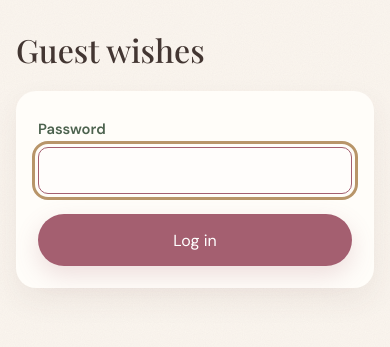
After one commit to LazyFlash0911/Wedding, a Flask app: template wedding/templates/admin_wishes.html in a window 390 px wide. The commit adds this page. Shown: the top 347 px of the page. Run offline with Flask 3, Linux system fonts and the light colour scheme; the template is opened without the code that fills it, so the values that code supplies are empty.

Commit message:
Harden for older phones, add wish moderation, safer hosting defaults
- Older phones: drop optional chaining and CSS inset (iOS 12/13, old
  Android); if script.js fails to run, show the plain page instead of
  leaving guests stuck on the envelope
- Phone Back button closes a full-screen photo instead of leaving the site
- Pause music when the guest switches apps; resume on return
- /admin/wishes: password-protected, phone-friendly page to remove wishes
  (enabled by WISHES_ADMIN_PASSWORD)
- CSRF token on the wish form and admin actions; Lax session cookie,
  HTTPS-only when SITE_URL is https
- noindex so family photos and addresses stay out of search engines
- ProxyFix so links stay https:// behind a hosting proxy
- Debug mode now off unless FLASK_DEBUG=1
- Resize photos in the background at startup so the first guest doesn't wait

Co-Authored-By: Claude Opus 5.5 <noreply@anthropic.com>

```diff
--- a/wedding/app.py
+++ b/wedding/app.py
@@ -1,7 +1,9 @@
+import hmac
 import os
 import re
 import secrets
 import sqlite3
+import threading
 import time
 from datetime import datetime, timedelta, timezone
 from pathlib import Path
@@ -25,6 +27,7 @@ from flask import (
 )
 from markupsafe import Markup
 from PIL import Image, ImageOps
+from werkzeug.middleware.proxy_fix import ProxyFix
 
 PROJECT_FOLDER = Path(__file__).resolve().parent
 STATIC_FOLDER = PROJECT_FOLDER / "static"
@@ -46,13 +49,23 @@ def load_secret_key():
     return key_file.read_text(encoding="utf-8").strip()
 
 
-app = Flask(__name__)
-app.secret_key = load_secret_key()
-app.config["MAX_CONTENT_LENGTH"] = 64 * 1024
-
 # Optional: the public address of the site (e.g. https://priyanka-ankoosh.in), used for
 # WhatsApp link previews and QR codes. Defaults to the address the page was opened with.
 SITE_URL = os.environ.get("SITE_URL", "").rstrip("/")
+
+# Optional: a password for /admin/wishes, where inappropriate wishes can be removed.
+# The admin page is switched off while this is empty.
+WISHES_ADMIN_PASSWORD = os.environ.get("WISHES_ADMIN_PASSWORD", "")
+
+app = Flask(__name__)
+app.secret_key = load_secret_key()
+app.config.update(
+    MAX_CONTENT_LENGTH=64 * 1024,
+    SESSION_COOKIE_SAMESITE="Lax",
+    SESSION_COOKIE_SECURE=SITE_URL.startswith("https://"),
+)
+# Hosting platforms put the app behind a proxy; this keeps https:// in generated links.
+app.wsgi_app = ProxyFix(app.wsgi_app, x_for=1, x_proto=1, x_host=1)
 
 IST = timezone(timedelta(hours=5, minutes=30))
 IMAGE_EXTENSIONS = {".jpg", ".jpeg", ".png", ".gif", ".webp"}
@@ -270,7 +283,7 @@ def list_images(prefix):
 
 
 def save_jpeg(image, target):
-    temporary = target.with_name(f"{target.stem}.{os.getpid()}.tmp")
+    temporary = target.with_name(f"{target.stem}.{os.getpid()}.{threading.get_ident()}.tmp")
     image.save(temporary, "JPEG", quality=82, optimize=True, progressive=True)
     os.replace(temporary, target)
 
@@ -326,6 +339,34 @@ def touch_icon(filename):
         app.logger.exception("Could not create the touch icon")
         return None
     return f"generated/{target.name}"
+
+
+def prepare_images():
+    """Resize every photo ahead of time, so the first guest to open the link doesn't wait."""
+    couple = list_images("couple-")
+    for name in couple:
+        web_image(name, "medium")
+        web_image(name, "large")
+    for group in FAMILY_GROUPS:
+        for name in list_images(f"{group['id']}-"):
+            web_image(name, "thumb")
+            web_image(name, "large")
+    if couple:
+        share_image(couple[0])
+        touch_icon(couple[0])
+
+
+def csrf_token():
+    if "csrf" not in session:
+        session["csrf"] = secrets.token_urlsafe(32)
+    return session["csrf"]
+
+
+def csrf_valid():
+    return hmac.compare_digest(request.form.get("csrf_token", ""), session.get("csrf", ""))
+
+
+app.jinja_env.globals["csrf_token"] = csrf_token
 
 
 def site_url():
@@ -458,7 +499,7 @@ def index():
 @app.post("/wishes")
 def add_wish():
     back = redirect(url_for("index") + "#wishes")
-    if request.form.get("website"):  # Hidden field that only bots fill in.
+    if request.form.get("website") or not csrf_valid():  # Bots fill the hidden field; forged posts lack the token.
         return back
 
     name = " ".join(request.form.get("name", "").split())
@@ -482,6 +523,51 @@ def add_wish():
     session["last_wish_at"] = time.time()
     flash("wish-saved", "success")
     return back
+
+
+def admin_enabled():
+    return bool(WISHES_ADMIN_PASSWORD)
+
+
+@app.route("/admin/wishes", methods=["GET", "POST"])
+def admin_wishes():
+    """Phone-friendly page for the couple to remove inappropriate wishes."""
+    if not admin_enabled():
+        abort(404)
+    error = None
+    if request.method == "POST":
+        if not csrf_valid():
+            abort(400)
+        if hmac.compare_digest(request.form.get("password", ""), WISHES_ADMIN_PASSWORD):
+            session["admin"] = True
+            return redirect(url_for("admin_wishes"))
+        time.sleep(1)  # Slow down password guessing.
+        error = "That password is not correct."
+    wishes = []
+    if session.get("admin"):
+        wishes = get_db().execute(
+            "SELECT id, name, message, created_at FROM wishes ORDER BY id DESC"
+        ).fetchall()
+    return render_template("admin_wishes.html", wishes=wishes, logged_in=session.get("admin", False), error=error)
+
+
+@app.post("/admin/wishes/<int:wish_id>/delete")
+def admin_delete_wish(wish_id):
+    if not admin_enabled() or not session.get("admin"):
+        abort(404)
+    if not csrf_valid():
+        abort(400)
+    db = get_db()
+    db.execute("DELETE FROM wishes WHERE id = ?", (wish_id,))
+    db.commit()
+    return redirect(url_for("admin_wishes"))
+
+
+@app.post("/admin/logout")
+def admin_logout():
+    if csrf_valid():
+        session.pop("admin", None)
+    return redirect(url_for("index"))
 
 
 def ics_escape(text):
@@ -580,6 +666,8 @@ def delete_wish_command(wish_id):
     click.echo(f"Deleted wish {wish_id}." if deleted else f"No wish with ID {wish_id}.")
 
 
+threading.Thread(target=prepare_images, daemon=True).start()
+
 if __name__ == "__main__":
-    # Debug mode is for local use only; set FLASK_DEBUG=0 (or use a WSGI server) when hosting.
-    app.run(debug=os.environ.get("FLASK_DEBUG", "1") != "0")
+    # Set FLASK_DEBUG=1 while editing locally for auto-reload. Never enable it on a public host.
+    app.run(debug=os.environ.get("FLASK_DEBUG") == "1")
--- a/wedding/static/style.css
+++ b/wedding/static/style.css
@@ -45,7 +45,7 @@ html[lang="hi"] .countdown span, html[lang="hi"] .date-stamp small { font-size:
 
 /* ---------- Shared pieces ---------- */
 .section { position: relative; isolation: isolate; padding: 100px clamp(20px, 6vw, 90px); text-align: center; }
-.section::after { content: ""; position: absolute; inset: 0; z-index: -1; background: var(--texture); pointer-events: none; }
+.section::after { content: ""; position: absolute; top: 0; right: 0; bottom: 0; left: 0; z-index: -1; background: var(--texture); pointer-events: none; }
 .eyebrow, .section-kicker { color: var(--sage); font-size: .68rem; font-weight: 700; letter-spacing: .2em; line-height: 1.7; }
 .section-kicker { display: flex; align-items: center; justify-content: center; gap: 12px; }
 .section-kicker b { font-weight: 700; }
@@ -73,7 +73,7 @@ html[lang="hi"] .countdown span, html[lang="hi"] .date-stamp small { font-size:
 html.js .reveal:not(.is-visible) { opacity: 0; transform: translateY(26px); }
 
 /* ---------- Envelope intro ---------- */
-.intro { position: fixed; inset: 0; z-index: 60; display: grid; grid-template-columns: 1.05fr .95fr; align-items: center; align-content: safe center; overflow-y: auto; isolation: isolate; padding: 60px clamp(24px, 9vw, 140px); background: var(--texture), radial-gradient(ellipse at 12% 10%, rgba(228,193,191,.45), transparent 32%), radial-gradient(ellipse at 85% 82%, rgba(164,184,151,.34), transparent 34%), linear-gradient(135deg, #fffaf5, #f5e9df); transition: opacity .75s ease, visibility .75s; }
+.intro { position: fixed; top: 0; right: 0; bottom: 0; left: 0; z-index: 60; display: grid; grid-template-columns: 1.05fr .95fr; align-items: center; align-content: safe center; overflow-y: auto; isolation: isolate; padding: 60px clamp(24px, 9vw, 140px); background: var(--texture), radial-gradient(ellipse at 12% 10%, rgba(228,193,191,.45), transparent 32%), radial-gradient(ellipse at 85% 82%, rgba(164,184,151,.34), transparent 34%), linear-gradient(135deg, #fffaf5, #f5e9df); transition: opacity .75s ease, visibility .75s; }
 html:not(.js) .intro, html.intro-skipped .intro { display: none; }
 html.intro-leaving .intro { opacity: 0; visibility: hidden; }
 html.js:not(.intro-skipped) body { overflow: hidden; }
@@ -92,8 +92,8 @@ html.js:not(.intro-skipped) body { overflow: hidden; }
 
 .envelope-stage { position: relative; display: flex; justify-content: center; align-items: center; min-height: 420px; perspective: 1000px; }
 .envelope { position: relative; width: min(370px, 100%); height: 250px; transform: rotate(3deg); filter: drop-shadow(0 25px 28px rgba(83,62,53,.14)); transition: transform .8s ease; animation: float 5s ease-in-out infinite; }
-@keyframes float { 50% { translate: 0 -8px; } }
-.envelope-back { position: absolute; inset: 0; background: #ead8c7; border-radius: 5px; }
+@keyframes float { 50% { top: -8px; } }
+.envelope-back { position: absolute; top: 0; right: 0; bottom: 0; left: 0; background: #ead8c7; border-radius: 5px; }
 .envelope-letter { position: absolute; z-index: 2; display: flex; flex-direction: column; align-items: center; justify-content: center; gap: 13px; left: 8%; right: 8%; top: 6%; height: 88%; background: #fffaf3; border: 1px solid #e7d5c3; text-align: center; transition: transform 1s cubic-bezier(.2,.8,.2,1) .35s; }
 .letter-top { color: var(--sage); font-size: .52rem; letter-spacing: .15em; }
 .letter-names { font: 500 2rem/1.05 var(--font-serif); }
@@ -101,7 +101,7 @@ html.js:not(.intro-skipped) body { overflow: hidden; }
 .letter-date { color: var(--rose); font-size: .7rem; letter-spacing: .2em; }
 .letter-flower { color: var(--sage); font-size: 1.3rem; }
 .envelope-flap { position: absolute; z-index: 4; top: 0; left: 0; width: 0; height: 0; border-left: 185px solid transparent; border-right: 185px solid transparent; border-top: 145px solid #d7b9a8; transform-origin: top center; transition: transform .7s ease, z-index .1s .35s; }
-.envelope-front { position: absolute; z-index: 3; inset: 0; background: linear-gradient(145deg, transparent 49.5%, #e5cbbb 50%) left/50% 100% no-repeat, linear-gradient(215deg, transparent 49.5%, #efdfd2 50%) right/50% 100% no-repeat; clip-path: polygon(0 0, 50% 57%, 100% 0, 100% 100%, 0 100%); }
+.envelope-front { position: absolute; z-index: 3; top: 0; right: 0; bottom: 0; left: 0; background: linear-gradient(145deg, transparent 49.5%, #e5cbbb 50%) left/50% 100% no-repeat, linear-gradient(215deg, transparent 49.5%, #efdfd2 50%) right/50% 100% no-repeat; clip-path: polygon(0 0, 50% 57%, 100% 0, 100% 100%, 0 100%); }
 .wax-seal { position: absolute; z-index: 5; left: 50%; top: 52%; display: flex; align-items: center; justify-content: center; width: 58px; height: 58px; border: 2px solid rgba(255,255,255,.28); border-radius: 50%; transform: translate(-50%,-50%); background: var(--rose); color: #fff0df; font: 1rem var(--font-serif); box-shadow: 0 3px 9px rgba(70,38,40,.2); }
 .wax-seal span { font-size: .6rem; margin: 0 2px; }
 .sprig { position: absolute; color: var(--sage); opacity: .7; font-size: 5rem; }
@@ -224,7 +224,7 @@ html.js:not(.intro-skipped) .page { opacity: 0; }
 .gallery-arrow:disabled { opacity: .35; cursor: not-allowed; }
 .memory-card { padding: 15px 15px 20px; background: var(--paper); border: 1px solid #eee0d5; box-shadow: 0 14px 35px rgba(83,62,53,.1); transform: rotate(-1deg); }
 .photo-frame { position: relative; display: block; width: 100%; height: 340px; padding: 0; overflow: hidden; border: 0; background: radial-gradient(circle at 25% 20%, #f4d9d8, transparent 35%), radial-gradient(circle at 80% 80%, #cbd8c3, transparent 42%), #f1e3d6; cursor: zoom-in; }
-.photo-frame img { position: absolute; inset: 0; width: 100%; height: 100%; object-fit: cover; opacity: 0; transition: opacity .35s, transform .6s; }
+.photo-frame img { position: absolute; top: 0; right: 0; bottom: 0; left: 0; width: 100%; height: 100%; object-fit: cover; opacity: 0; transition: opacity .35s, transform .6s; }
 .photo-frame img.loaded { opacity: 1; }
 .photo-frame:hover img { transform: scale(1.03); }
 .memory-caption { padding: 20px 10px 0; text-align: left; }
@@ -233,14 +233,14 @@ html.js:not(.intro-skipped) .page { opacity: 0; }
 .memory-caption p { margin: 0; color: var(--muted); font-size: .84rem; line-height: 1.7; }
 .gallery-dots { display: flex; justify-content: center; gap: 4px; margin-top: 22px; }
 .gallery-dots button { position: relative; width: 24px; height: 24px; padding: 0; border: 0; background: none; cursor: pointer; }
-.gallery-dots button::after { content: ""; position: absolute; inset: 8px; border-radius: 50%; background: #d9c8bd; transition: transform .2s, background .2s; }
+.gallery-dots button::after { content: ""; position: absolute; top: 8px; right: 8px; bottom: 8px; left: 8px; border-radius: 50%; background: #d9c8bd; transition: transform .2s, background .2s; }
 .gallery-dots button.active::after { background: var(--rose); transform: scale(1.3); }
 
 /* ---------- Photo albums ---------- */
 .albums-section { background: #fffaf7; }
 .album-grid { display: grid; grid-template-columns: repeat(3, minmax(0, 1fr)); gap: 20px; max-width: 980px; margin: 44px auto 0; }
 .album-card { position: relative; display: flex; flex-direction: column; align-items: center; justify-content: center; gap: 10px; min-height: 220px; padding: 30px 20px; overflow: hidden; border-radius: 20px; color: var(--ink); text-decoration: none; box-shadow: var(--shadow); transition: transform .3s, box-shadow .3s; }
-.album-card::before { content: ""; position: absolute; inset: 10px; border: 1px solid rgba(255,255,255,.75); border-radius: 14px; pointer-events: none; }
+.album-card::before { content: ""; position: absolute; top: 10px; right: 10px; bottom: 10px; left: 10px; border: 1px solid rgba(255,255,255,.75); border-radius: 14px; pointer-events: none; }
 a.album-card:hover { transform: translateY(-5px); box-shadow: 0 20px 40px rgba(83,62,53,.13); }
 .album-pre-wedding { background: radial-gradient(circle at 80% 10%, rgba(255,255,255,.7), transparent 40%), linear-gradient(140deg, #f4dfe2, #e8c6cc); }
 .album-engagement { background: radial-gradient(circle at 80% 10%, rgba(255,255,255,.7), transparent 40%), linear-gradient(140deg, #e6ecdf, #c9d6c0); }
@@ -276,7 +276,7 @@ footer p { margin: 10px 0; font: 500 1.4rem var(--font-serif); }
 footer small { color: #d9e0d4; font-size: .78rem; }
 
 /* ---------- Lightbox ---------- */
-.lightbox { position: fixed; inset: 0; z-index: 80; display: grid; grid-template-columns: 60px minmax(0, 1fr) 60px; align-items: center; padding: 20px; background: rgba(32,24,22,.94); }
+.lightbox { position: fixed; top: 0; right: 0; bottom: 0; left: 0; z-index: 80; display: grid; grid-template-columns: 60px minmax(0, 1fr) 60px; align-items: center; padding: 20px; background: rgba(32,24,22,.94); }
 .lightbox-open { overflow: hidden; }
 .lightbox-figure { display: flex; flex-direction: column; align-items: center; gap: 14px; margin: 0; min-width: 0; }
 .lightbox-figure img { max-width: 100%; max-height: 82vh; border-radius: 6px; box-shadow: 0 20px 60px rgba(0,0,0,.4); object-fit: contain; }
@@ -309,9 +309,20 @@ footer small { color: #d9e0d4; font-size: .78rem; }
 .bottom-nav { display: none; }
 
 /* ---------- Petals ---------- */
-.petal-layer { position: fixed; inset: 0; z-index: 70; overflow: hidden; pointer-events: none; }
+.petal-layer { position: fixed; top: 0; right: 0; bottom: 0; left: 0; z-index: 70; overflow: hidden; pointer-events: none; }
 .petal { position: absolute; top: -35px; color: #c57f8b; opacity: .7; animation: fall linear forwards; }
 @keyframes fall { to { transform: translate3d(var(--drift), 110vh, 0) rotate(500deg); opacity: .05; } }
+
+/* ---------- Wishes admin page ---------- */
+.admin-page { max-width: 760px; margin: 0 auto; padding: 28px 16px 60px; }
+.admin-header { display: flex; align-items: center; justify-content: space-between; gap: 12px; margin-bottom: 20px; }
+.admin-header h1 { margin: 0; font: 500 2rem var(--font-serif); }
+.admin-login { margin-top: 10px; }
+.admin-login input { font-size: 16px; }
+.admin-count { color: var(--muted); }
+.admin-wish form { margin-top: 14px; }
+.admin-delete { min-height: 44px; padding: 10px 18px; border: 1px solid #d9a9a2; border-radius: 30px; background: #fbeeec; color: #8b3028; font-weight: 600; cursor: pointer; }
+.admin-wish small { color: var(--muted); font-weight: 400; margin-left: 6px; }
 
 /* ---------- QR cards page ---------- */
 .qr-page { padding: 40px 20px; }
--- /dev/null
+++ b/wedding/templates/admin_wishes.html
@@ -0,0 +1,50 @@
+<!doctype html>
+<html lang="en">
+<head>
+  <meta charset="utf-8">
+  <meta name="viewport" content="width=device-width, initial-scale=1">
+  <meta name="robots" content="noindex, nofollow">
+  <meta name="color-scheme" content="only light">
+  <title>Manage Wishes — Priyanka & Ankoosh</title>
+  <link rel="stylesheet" href="https://fonts.googleapis.com/css2?family=DM+Sans:wght@400;600&family=Noto+Sans+Devanagari:wght@400;600&family=Playfair+Display:wght@500&display=swap">
+  <link rel="stylesheet" href="{{ url_for('static', filename='style.css') }}">
+</head>
+<body class="admin-page">
+  <header class="admin-header">
+    <h1>Guest wishes</h1>
+    {% if logged_in %}
+      <form method="post" action="{{ url_for('admin_logout') }}">
+        <input type="hidden" name="csrf_token" value="{{ csrf_token() }}">
+        <button class="ghost-button" type="submit">Log out</button>
+      </form>
+    {% endif %}
+  </header>
+
+  {% if not logged_in %}
+    <form class="wish-form admin-login" method="post">
+      <input type="hidden" name="csrf_token" value="{{ csrf_token() }}">
+      <label for="admin-password">Password</label>
+      <input id="admin-password" name="password" type="password" autocomplete="current-password" required autofocus>
+      {% if error %}<p class="flash error">{{ error }}</p>{% endif %}
+      <button class="open-invite" type="submit">Log in</button>
+    </form>
+  {% else %}
+    <p class="admin-count">{{ wishes | length }} wish{{ '' if wishes | length == 1 else 'es' }}. Removing one takes it off the invitation straight away.</p>
+    <div class="admin-list">
+      {% for wish in wishes %}
+        <article class="wish-card admin-wish">
+          <blockquote>{{ wish.message }}</blockquote>
+          <figcaption>— {{ wish.name }} <small>{{ wish.created_at[:16] | replace('T', ' ') }} UTC</small></figcaption>
+          <form method="post" action="{{ url_for('admin_delete_wish', wish_id=wish.id) }}"
+                onsubmit="return confirm('Remove this wish from the invitation?');">
+            <input type="hidden" name="csrf_token" value="{{ csrf_token() }}">
+            <button class="admin-delete" type="submit">Remove</button>
+          </form>
+        </article>
+      {% else %}
+        <p class="wish-empty">No wishes yet.</p>
+      {% endfor %}
+    </div>
+  {% endif %}
+</body>
+</html>
```
Also changed, not shown: wedding/static/script.js (+37 -11 lines), wedding/templates/index.html (+8 -0 lines), wedding/README.md.
